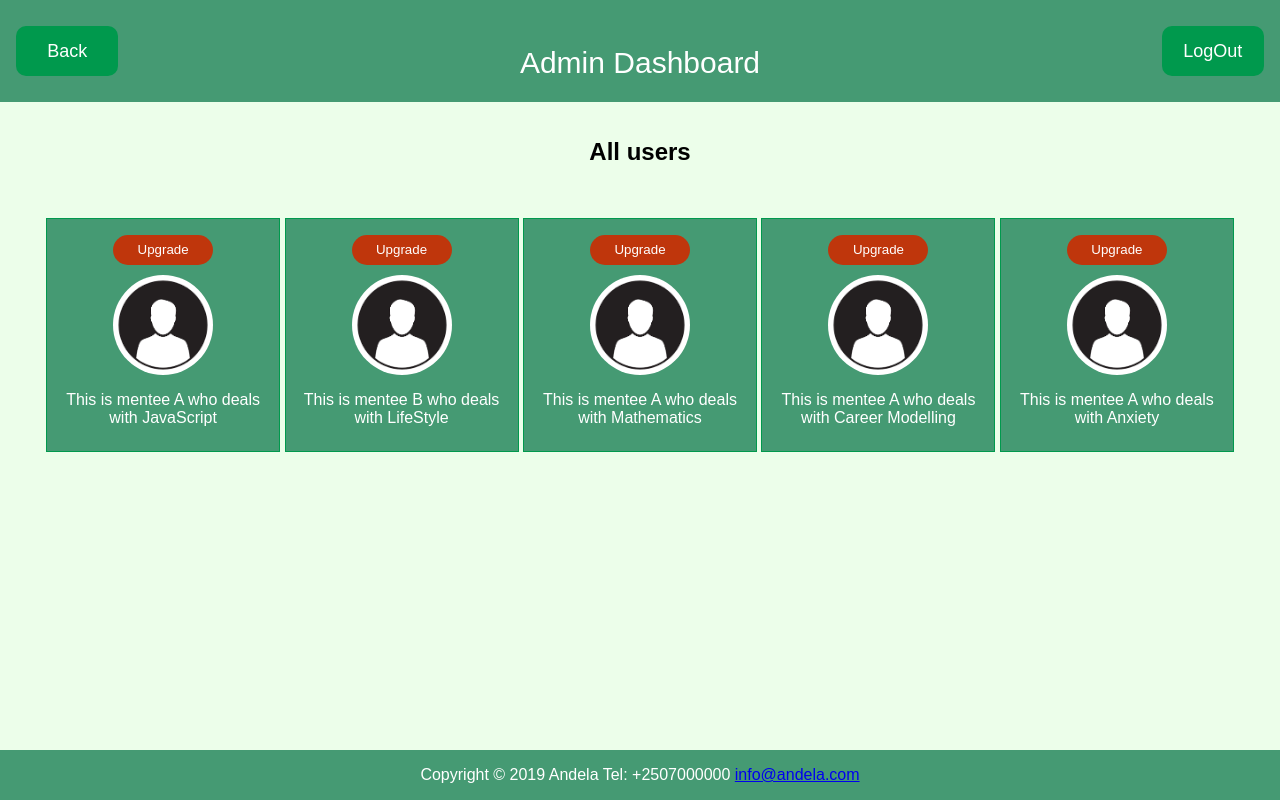
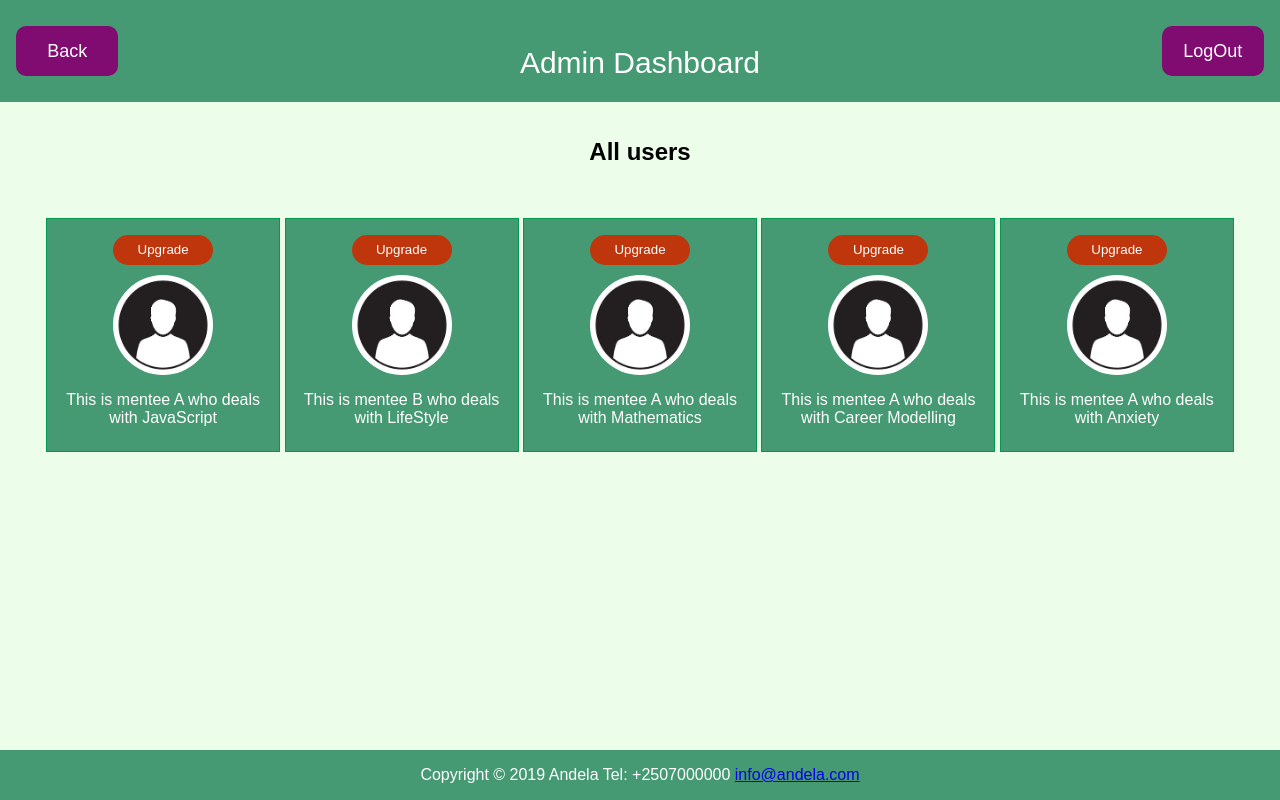
Before and after one commit to cynmumbua/Free-Mentors, a website: page UI/Admin.html in a window 1280 px wide. Drawn offline with Linux system fonts and the light colour scheme.

Commit message:
chore(nav bar button): Change color of nav bar buttons [Finishes #168247358]

```diff
--- a/UI/style.css
+++ b/UI/style.css
@@ -180,7 +180,7 @@ h2{
 }
 .Dashboard .logOut{
     float: right;
-    background-color: #00994d;
+    background-color: #800b71;
     border-radius: 10px;
     height: 50px;
     margin-top: 10px;
@@ -196,7 +196,7 @@ h2{
 }
 .Dashboard .back{
     float: left;
-    background-color: #00994d;
+    background-color: #800b71;
     border-radius: 10px;
     height: 50px;
     margin-top: 10px;
```
